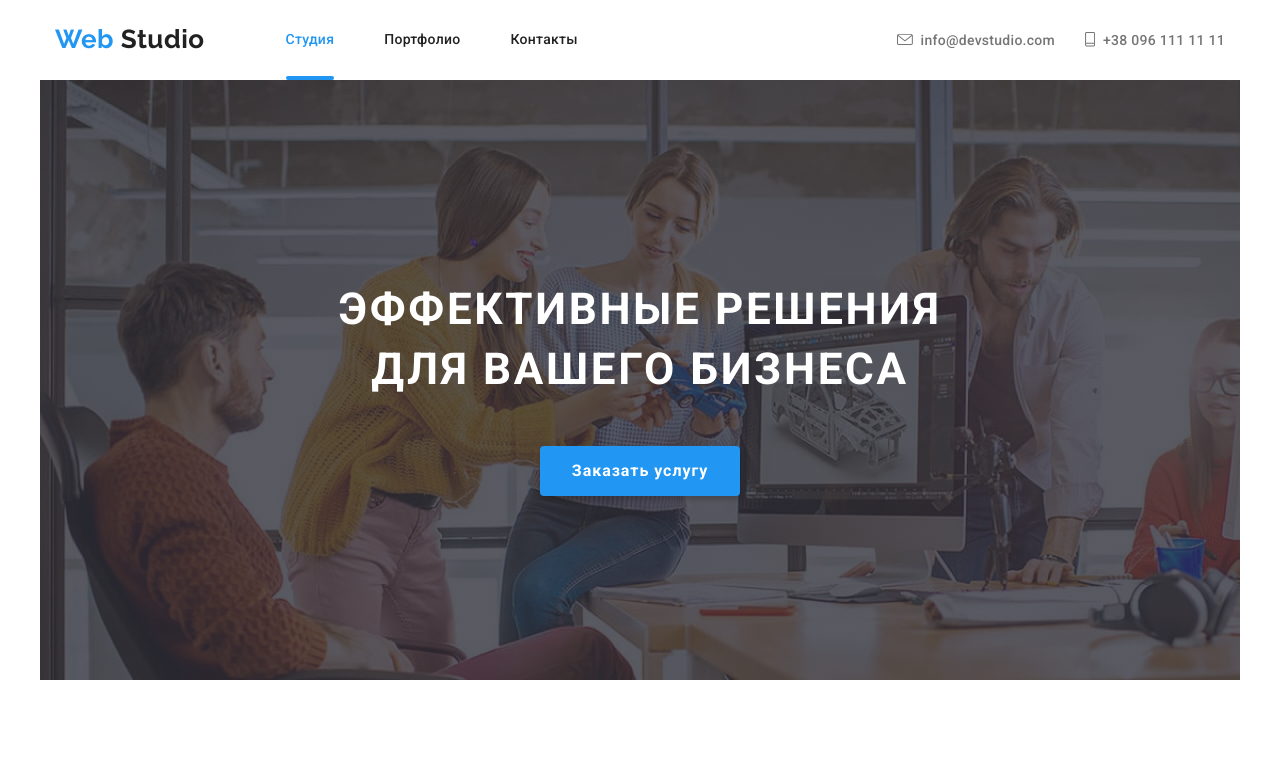
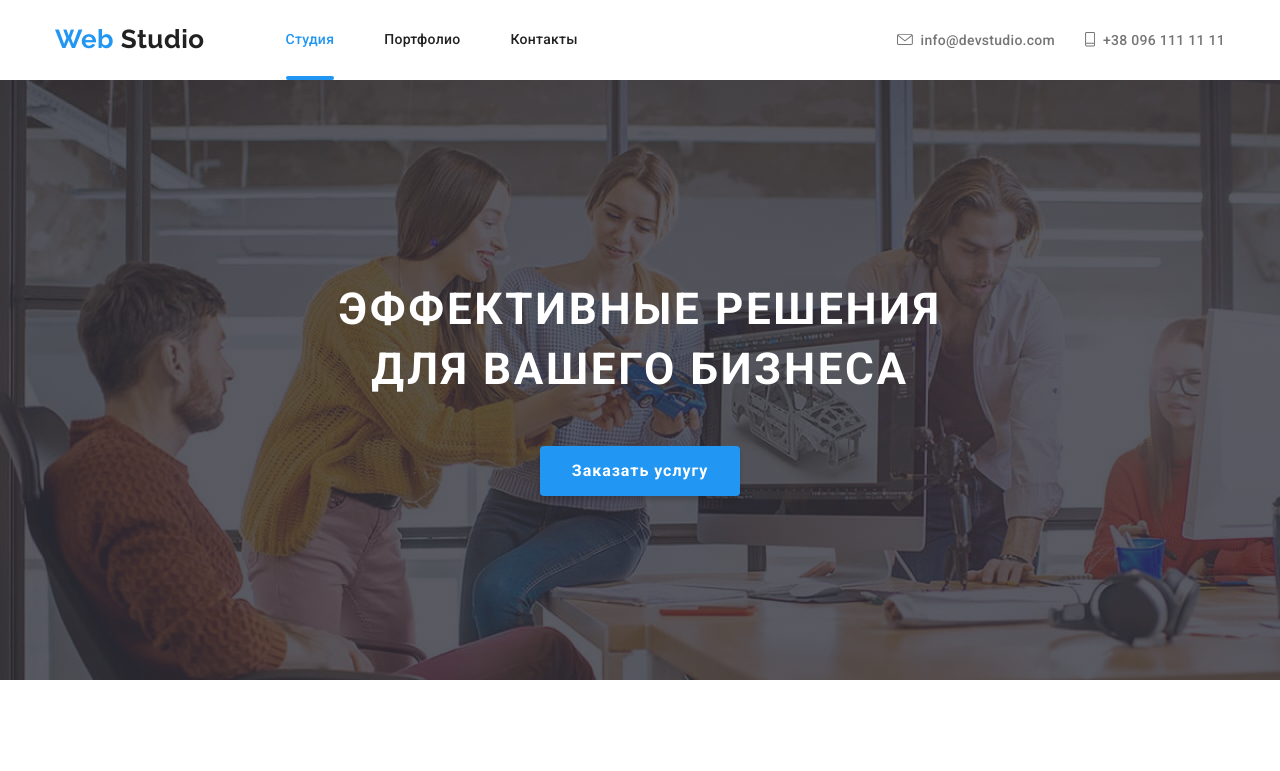
Before and after one commit to Yakiv21/goit-markup-hw-08, a plain HTML site: page index.html in a window 1280 px wide. Shown: the top 771 px of the page. Drawn offline with nearby package versions, Linux system fonts and the light colour scheme.

Commit message:
Виправлення HERO в студії

```diff
--- a/sacc/components/_hero.scss
+++ b/sacc/components/_hero.scss
@@ -8,21 +8,19 @@
     margin-left: auto;
     margin-right: auto;
     background-repeat: no-repeat;
+  }
 
-    @media screen and (min-width: 480px) {
-      width: 480px;
-      }
+    // @media screen and (min-width: 480px) {
+    //   width: 480px;
+    //   }
 
-      @media screen and (min-width: 768px) {
-        width: 768px;
-        }
+    //   @media screen and (min-width: 768px) {
+    //     width: 768px;
+    //     }
 
-    @media screen and (min-width: 1200px) {
-      width: 1200px;
-}
+    // @media screen and (min-width: 1200px) {
+    //   width: 1200px;
 
-
-}
 
 .container-hero {
   margin-left: auto;
```
Also changed, not shown: sacc/components/_general-settings.scss (+0 -12 lines), css/main.css, css/main.min.css, css/portfolio.css, 3 other files.
